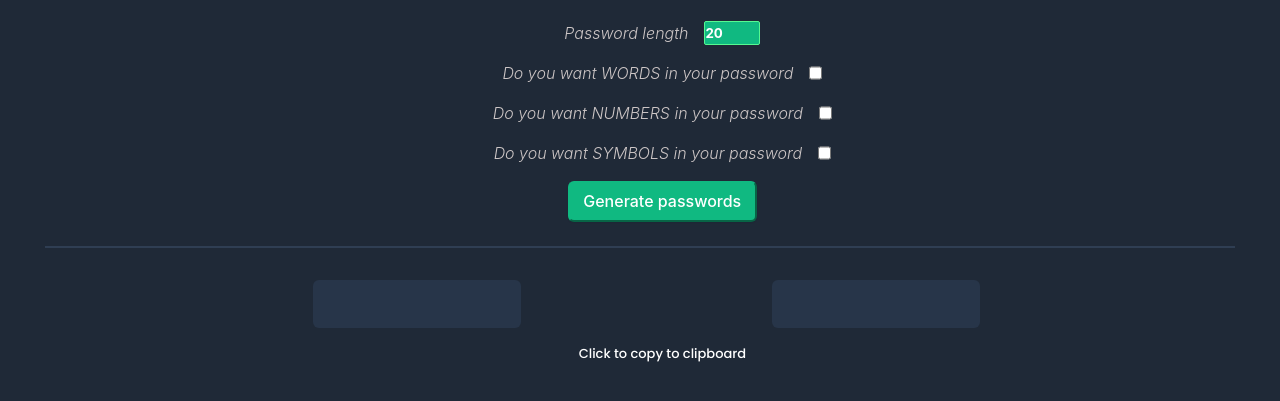
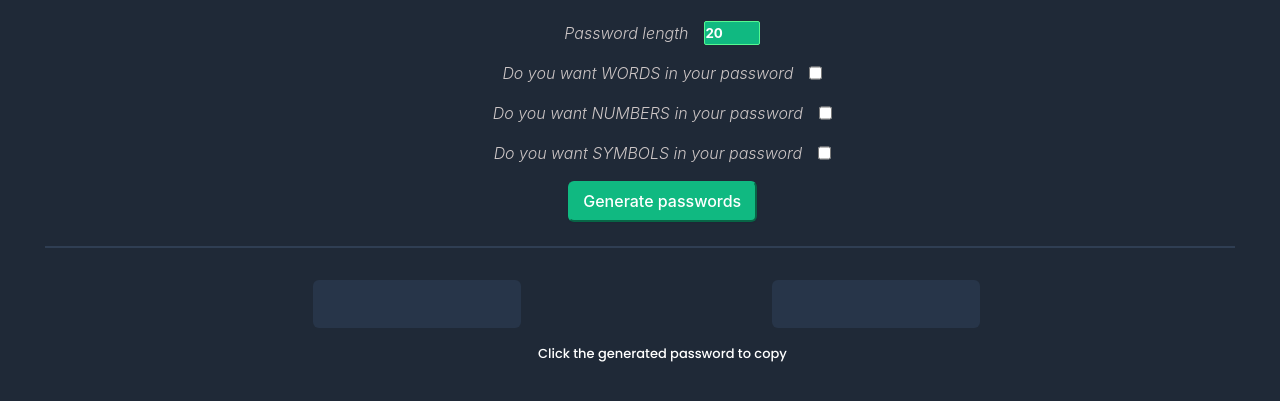
Before and after one commit to khairatAA/Password-Generator, a plain HTML site: page index.html in a window 1280 px wide. Shown: the part 179-580 px from the top of the page. Drawn offline with Linux system fonts and the light colour scheme.

Commit message:
Updating html file.

```diff
--- a/index.html
+++ b/index.html
@@ -59,7 +59,7 @@
       <button class="generatePassword" id="result 1"></button>
       <button class="generatePassword" id="result 2"></button>
     </div>
-    <p>Click to copy to clipboard</p>
+    <p>Click the generated password to copy</p>
     <script src="index.js"></script>
   </body>
 </html>
```
